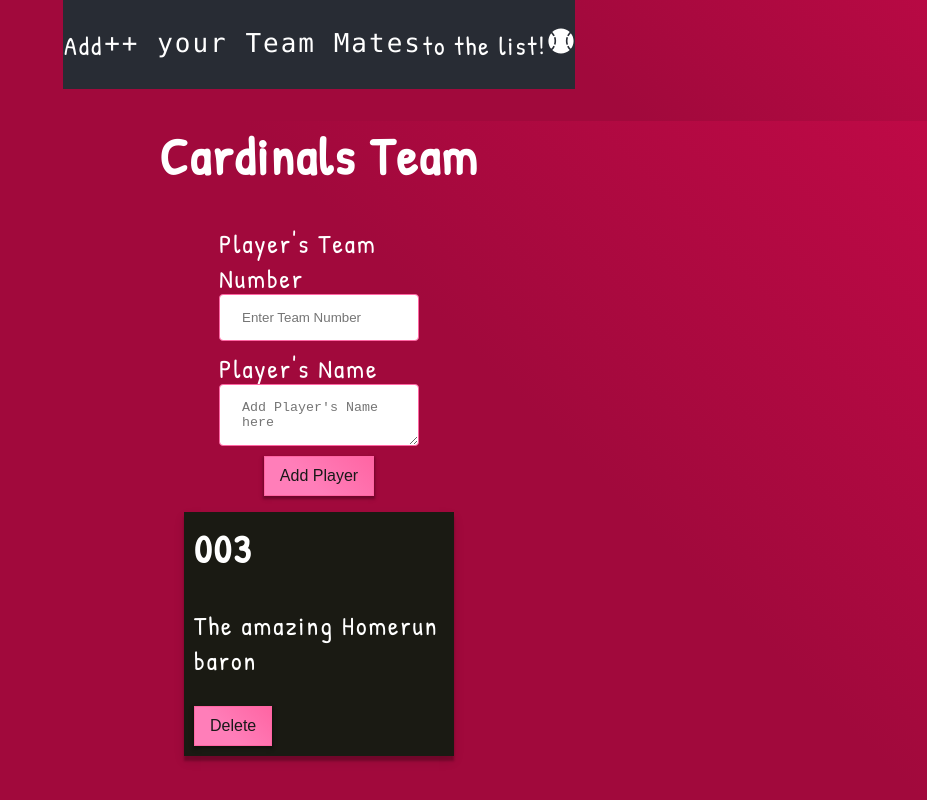
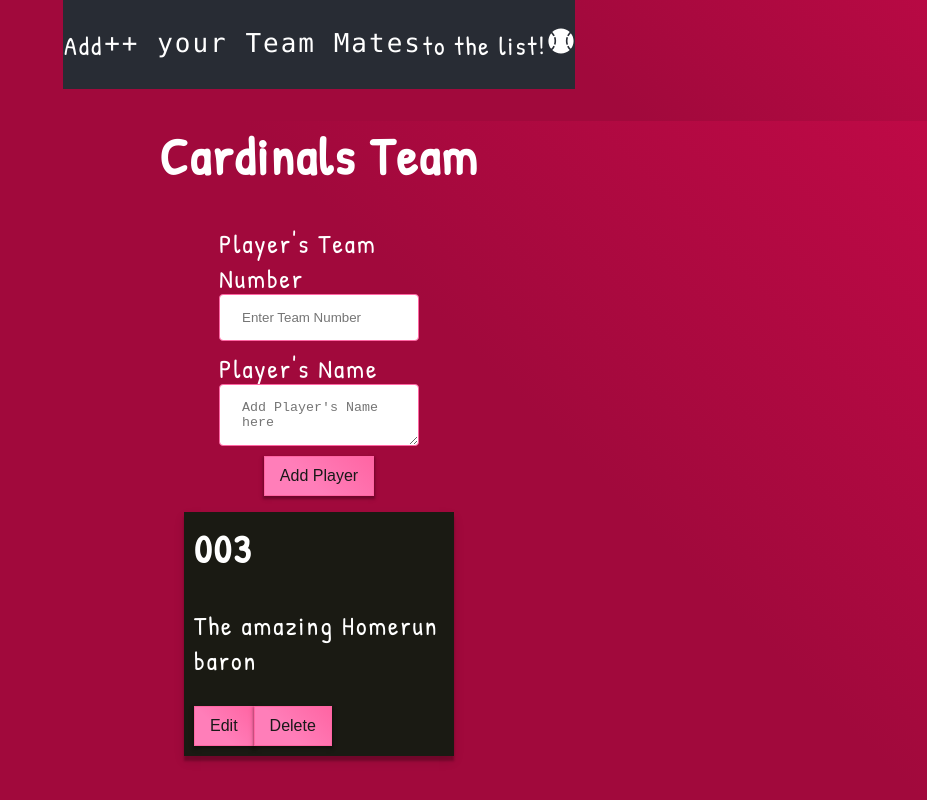
Before and after one commit to bloominstituteoftechnology/team-builder, a React (Create React App) app in the folder team-builder/: page / in a window 1280 px wide. Shown: the part 1043-1843 px from the top of the page, without its empty margins (353-1280 px from the left). Built offline with nearby package versions, Linux system fonts and the light colour scheme; the HTML template or start-up script is replaced by a standard one.

Commit message:
Edit button

```diff
--- a/team-builder/src/App.js
+++ b/team-builder/src/App.js
@@ -27,6 +27,18 @@ function App() {
         "The amazing Homerun baron"
     }
   ]);
+  const editNote = (index) => {
+    console.log(notes[index].id);
+    const editNote = {
+      id: Date.now(),
+      number: '313131',
+      name: 'fudgregts',
+    }
+    const theclan = [...notes];
+    theclan.splice(index,1);
+    theclan[index] = editNote;
+    setNotes(theclan);
+  }
 
   const deleteNote = (index) => {
     const originalNotes = [...notes];
@@ -37,8 +49,8 @@ function App() {
   const addNewNote = (note) => {
     const newNote = {
       id: Date.now(),
+      number: note.number,
       name: note.name,
-      number: note.number
     };
 
     setNotes([...notes, newNote]);
@@ -49,7 +61,7 @@ function App() {
       <Header />
       <h1>Cardinals Team</h1>
       <Form addNewNote={addNewNote} />
-      <Body notes={notes} deleteNote={deleteNote} />
+      <Body notes={notes} editNote={editNote} deleteNote={deleteNote} />
     </div>
   );
 }
--- a/team-builder/src/Body/Body.js
+++ b/team-builder/src/Body/Body.js
@@ -1,4 +1,4 @@
-import React from 'react';
+import React, { useState } from 'react';
 // import logo from '../logo.svg';
 import '../App.css';
 import '../index.css';
@@ -18,12 +18,18 @@ const Body = (props) => {
   const handleDelete = (index) => {
     props.deleteNote(index);
   };
+  const handleEdit = (index) =>{
+    console.log(props.notes[index].name);
+    props.editNote(index);
+
+  };
   return (
     <div className="note-list">
       {props.notes.map((note, index) => (
         <div className="note" key={note.id}>
           <h2>{note.number}</h2>
           <p>{note.name}</p>
+          <button onClick={(e) => handleEdit(index)}>Edit</button>
           <button onClick={(event) => handleDelete(index)}>Delete</button>
         </div>
       ))}
--- a/team-builder/src/Header/Header.js
+++ b/team-builder/src/Header/Header.js
@@ -17,10 +17,10 @@ function Header() {
   return (
     <div className="App">
       <header className="App-header">
-        <img class='backgrdImg' src ={cardinalsjpg} />
-        <img class='backgrdImg' src ={cardinalsjpg2} />
+        <img className='backgrdImg' src ={cardinalsjpg} />
+        <img className='backgrdImg' src ={cardinalsjpg2} />
         <i  className="App-logo" alt="logo" >{coffe}{flap}</i>
-        <i class="fas fa-coffee">{shoeprint}{cof}</i>
+        <i className="fas fa-coffee">{shoeprint}{cof}</i>
         <p>
           Add <code>++ your Team Mates</code> to the list!
 
```
Also changed, not shown: team-builder/src/Textarea/Sharedtextarea.js (added, +24 -0 lines), team-builder/src/Textarea/Textapp.js (added, +31 -0 lines).
